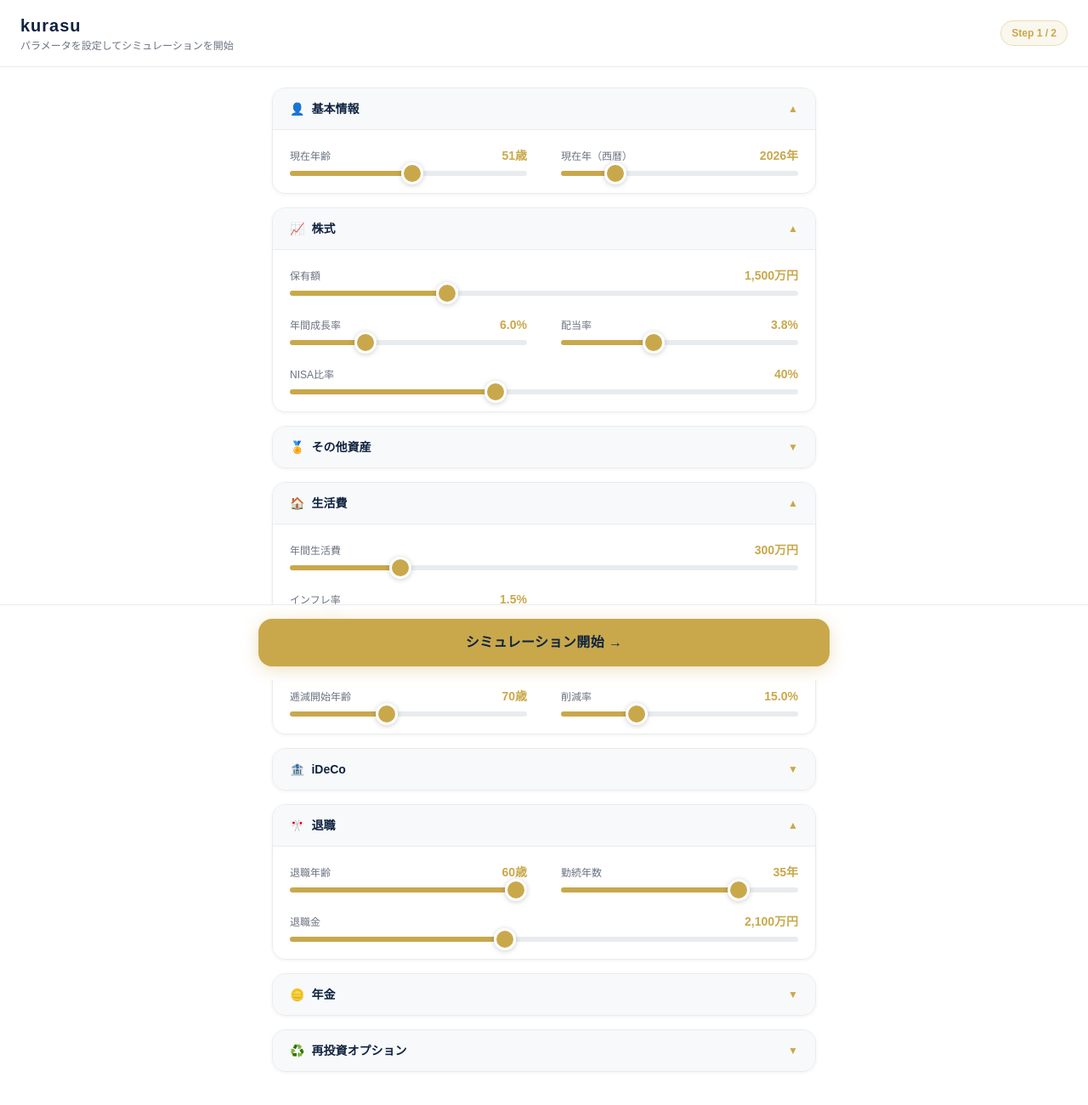
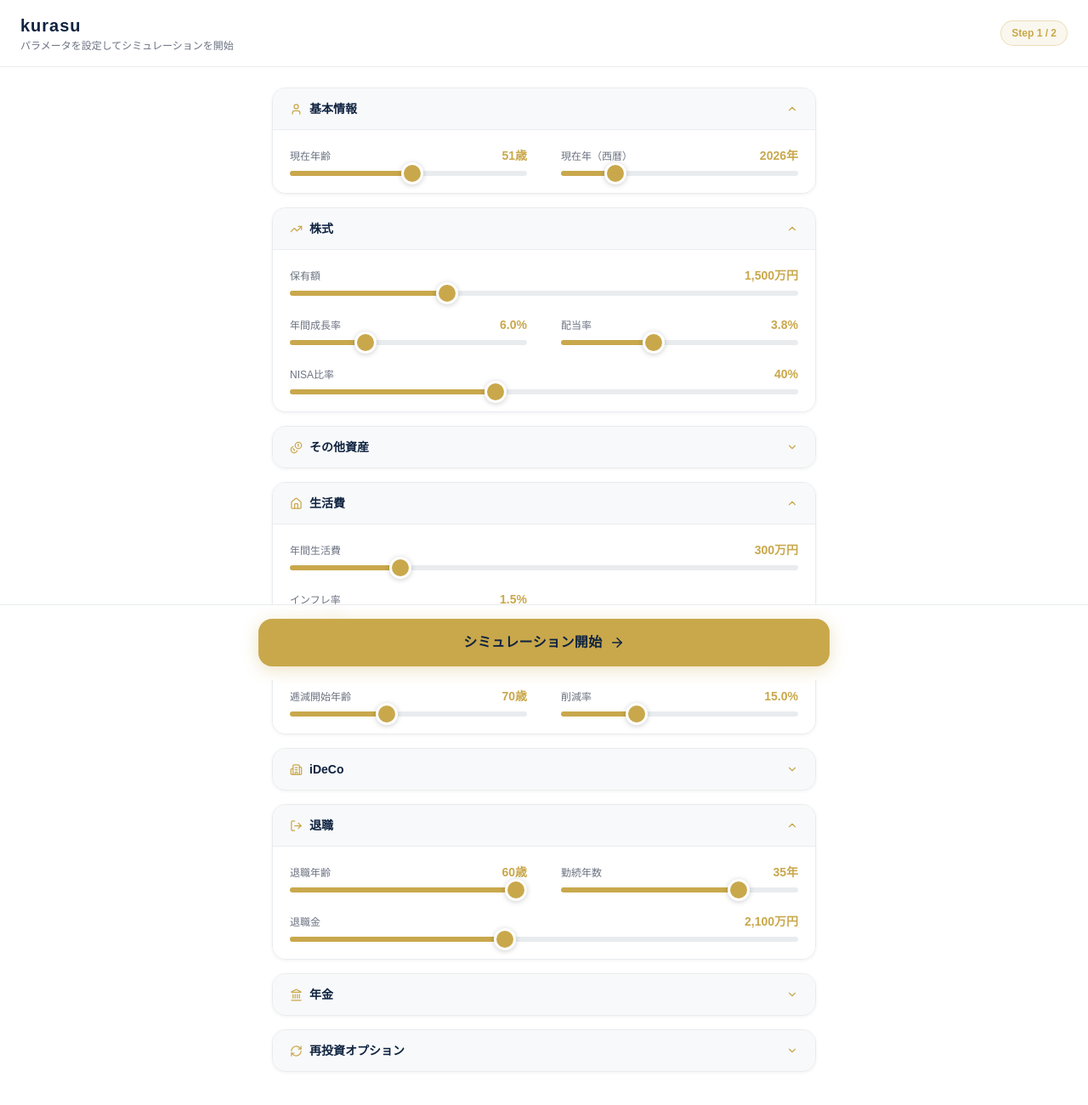
Before and after one commit to toyakaku10-creator/kurasu, a Next.js app: page /kurasu in a window 1280 px wide. Shown: the top 1300 px of the page at 85% size. Built offline with nearby package versions, Linux system fonts and the light colour scheme.

Commit message:
fix: 絵文字を削除してアイコンまたはテキストに変更

```diff
--- a/app/kurasu/InputClient.tsx
+++ b/app/kurasu/InputClient.tsx
@@ -2,6 +2,9 @@
 
 import { useState, useEffect, useCallback } from 'react';
 import { useRouter } from 'next/navigation';
+import {
+  User, TrendingUp, Landmark, Home, Building2, LogOut, Coins, RefreshCw, ArrowRight, ChevronUp, ChevronDown,
+} from 'lucide-react';
 import { DEFAULT_PARAMS } from './simulation';
 import type { Params } from './simulation';
 
@@ -100,7 +103,7 @@ function Toggle({ label, value, onChange }: { label: string; value: boolean; onC
 
 // ── Section ───────────────────────────────────
 function Sec({ title, icon, children, defaultOpen = true }: {
-  title: string; icon: string; children: React.ReactNode; defaultOpen?: boolean;
+  title: string; icon: React.ReactNode; children: React.ReactNode; defaultOpen?: boolean;
 }) {
   const [open, setOpen] = useState(defaultOpen);
   return (
@@ -111,10 +114,10 @@ function Sec({ title, icon, children, defaultOpen = true }: {
         style={{ background: CARD, color: NAVY, borderBottom: open ? `1px solid ${BORDER}` : 'none' }}
       >
         <span className="flex items-center gap-2">
-          <span>{icon}</span>
+          <span style={{ color: GOLD }}>{icon}</span>
           <span>{title}</span>
         </span>
-        <span className="text-xs font-normal" style={{ color: GOLD }}>{open ? '▲' : '▼'}</span>
+        {open ? <ChevronUp size={14} color={GOLD} /> : <ChevronDown size={14} color={GOLD} />}
       </button>
       {open && (
         <div className="px-5 py-5 grid grid-cols-1 sm:grid-cols-2 gap-x-10 gap-y-6" style={{ background: BG }}>
@@ -181,7 +184,7 @@ export default function InputClient() {
       <main className="flex-1 overflow-y-auto pb-28">
         <div className="max-w-2xl mx-auto px-4 py-6 flex flex-col gap-4">
 
-          <Sec title="基本情報" icon="👤">
+          <Sec title="基本情報" icon={<User size={15} />}>
             <Slider label="現在年齢" value={params.currentAge}
               onChange={(v) => set('currentAge', v)} min={20} max={80} step={1} display={age} />
             <Slider label="現在年（西暦）" value={params.currentYear}
@@ -189,7 +192,7 @@ export default function InputClient() {
               display={(v) => `${v}年`} />
           </Sec>
 
-          <Sec title="株式" icon="📈">
+          <Sec title="株式" icon={<TrendingUp size={15} />}>
             <Full>
               <Slider label="保有額" value={params.stockAmount}
                 onChange={(v) => set('stockAmount', v)} min={0} max={50_000_000} step={500_000} display={yen} />
@@ -205,7 +208,7 @@ export default function InputClient() {
             </Full>
           </Sec>
 
-          <Sec title="その他資産" icon="🏅" defaultOpen={false}>
+          <Sec title="その他資産" icon={<Coins size={15} />} defaultOpen={false}>
             <Slider label="金 保有額" value={params.goldAmount}
               onChange={(v) => set('goldAmount', v)} min={0} max={20_000_000} step={100_000} display={yen} />
             <Slider label="金 成長率" value={params.goldGrowthRate}
@@ -214,7 +217,7 @@ export default function InputClient() {
               onChange={(v) => set('cashAmount', v)} min={0} max={20_000_000} step={100_000} display={yen} />
           </Sec>
 
-          <Sec title="生活費" icon="🏠">
+          <Sec title="生活費" icon={<Home size={15} />}>
             <Full>
               <Slider label="年間生活費" value={params.annualLivingExpense}
                 onChange={(v) => set('annualLivingExpense', v)} min={1_200_000} max={10_000_000} step={100_000} display={yen} />
@@ -236,7 +239,7 @@ export default function InputClient() {
             )}
           </Sec>
 
-          <Sec title="iDeCo" icon="🏦" defaultOpen={false}>
+          <Sec title="iDeCo" icon={<Building2 size={15} />} defaultOpen={false}>
             <Slider label="月額掛金（〜2026年）" value={params.iDeCoMonthly}
               onChange={(v) => set('iDeCoMonthly', v)} min={0} max={68_000} step={1_000} display={yenM} />
             <Slider label="月額掛金（2027年以降）" value={params.iDeCoMonthly2027}
@@ -251,7 +254,7 @@ export default function InputClient() {
               onChange={(v) => set('iDeCoYearsOfMembership', v)} min={1} max={40} step={1} display={yr} />
           </Sec>
 
-          <Sec title="退職" icon="🎌">
+          <Sec title="退職" icon={<LogOut size={15} />}>
             {params.currentAge >= 60 ? (
               <div className="flex flex-col gap-2">
                 <div className="flex justify-between items-baseline gap-2">
@@ -271,7 +274,7 @@ export default function InputClient() {
             </Full>
           </Sec>
 
-          <Sec title="年金" icon="🪙" defaultOpen={false}>
+          <Sec title="年金" icon={<Landmark size={15} />} defaultOpen={false}>
             <Slider label="厚生+基礎年金（月額）" value={params.pensionMonthly}
               onChange={(v) => set('pensionMonthly', v)} min={0} max={300_000} step={5_000} display={yenM} />
             <Slider label="受取開始年齢" value={params.pensionStartAge}
@@ -282,7 +285,7 @@ export default function InputClient() {
             </Full>
           </Sec>
 
-          <Sec title="再投資オプション" icon="♻️" defaultOpen={false}>
+          <Sec title="再投資オプション" icon={<RefreshCw size={15} />} defaultOpen={false}>
             <Full>
               <Toggle label="退職金・iDeCoを株式に再投資（配当自立を加速）"
                 value={params.reinvestRetirement}
@@ -300,10 +303,10 @@ export default function InputClient() {
       >
         <button
           onClick={handleStart}
-          className="w-full max-w-2xl py-4 rounded-2xl font-bold text-base tracking-wide transition-transform active:scale-95 hover:opacity-90"
+          className="w-full max-w-2xl py-4 rounded-2xl font-bold text-base tracking-wide transition-transform active:scale-95 hover:opacity-90 flex items-center justify-center gap-2"
           style={{ background: GOLD, color: NAVY, boxShadow: `0 4px 20px ${GOLD}55` }}
         >
-          シミュレーション開始 →
+          シミュレーション開始 <ArrowRight size={18} />
         </button>
       </footer>
     </div>
--- a/app/kurasu/result/ResultClient.tsx
+++ b/app/kurasu/result/ResultClient.tsx
@@ -1,6 +1,7 @@
 'use client';
 
 import { useState, useEffect, useMemo, useRef } from 'react';
+import { ArrowLeft } from 'lucide-react';
 import { useRouter } from 'next/navigation';
 import {
   ComposedChart, Bar, Line, XAxis, YAxis, CartesianGrid,
@@ -248,10 +249,10 @@ export default function ResultClient() {
         </div>
         <button
           onClick={() => router.push('/kurasu')}
-          className="flex items-center gap-2 text-sm font-medium px-4 py-2 rounded-xl transition-colors hover:bg-gray-50"
+          className="flex items-center gap-1.5 text-sm font-medium px-4 py-2 rounded-xl transition-colors hover:bg-gray-50"
           style={{ color: NAVY, border: `1px solid ${BORDER}` }}
         >
-          ← 設定に戻る
+          <ArrowLeft size={15} /> 設定に戻る
         </button>
       </header>
 
@@ -399,7 +400,7 @@ export default function ResultClient() {
               className="flex items-center gap-2 text-sm font-semibold px-6 py-3 rounded-xl transition-colors hover:bg-gray-100"
               style={{ color: NAVY, border: `1px solid ${BORDER}`, background: BG }}
             >
-              ← 設定に戻る
+              設定に戻る
             </button>
           </div>
 
```
